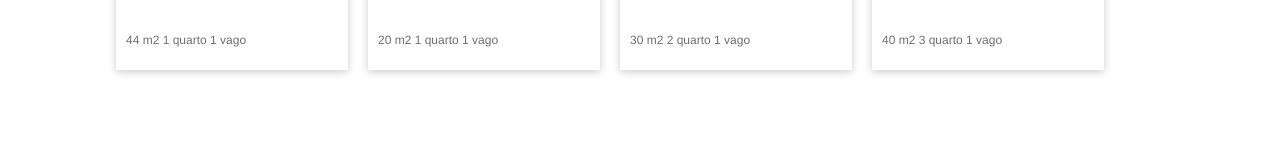
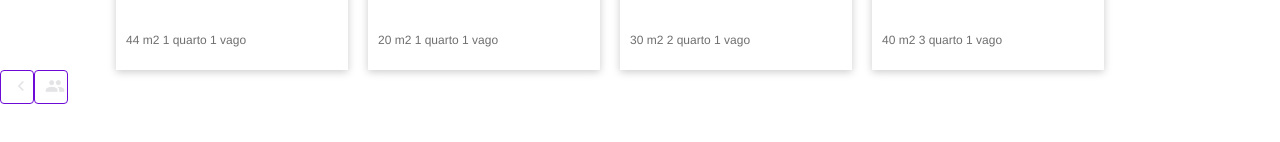
Before and after one commit to Isynopoulos1/react_challenge4, a React (Create React App) app: page / in a window 1280 px wide. Shown: the part 554-696 px from the top of the page. Built offline with nearby package versions, Linux system fonts and the light colour scheme.

Commit message:
styling the slider

```diff
--- a/public/index.html
+++ b/public/index.html
@@ -15,6 +15,11 @@
       user's mobile device or desktop. See https://developers.google.com/web/fundamentals/web-app-manifest/
     -->
     <link rel="manifest" href="%PUBLIC_URL%/manifest.json" />
+    <!-- LINK TO FONTS -->
+    <link
+      href="https://fonts.googleapis.com/icon?family=Material+Icons"
+      rel="stylesheet"
+    />
     <!--
       Notice the use of %PUBLIC_URL% in the tags above.
       It will be replaced with the URL of the `public` folder during the build.
--- /dev/null
+++ b/src/components/elements/Button/Button.js
@@ -0,0 +1,29 @@
+import React from "react";
+import PropTypes from "prop-types";
+
+import { BtnNav, BtnBack, IconStyle } from "./Button.styles";
+
+const Button = ({ icon, icon2 }) => {
+  return (
+    <BtnNav>
+      <BtnBack>
+        <IconStyle>{icon}</IconStyle>
+      </BtnBack>
+      <BtnBack>
+        <IconStyle>{icon2}</IconStyle>
+      </BtnBack>
+    </BtnNav>
+  );
+};
+
+Button.propTypes = {
+  icon: PropTypes.string,
+  icon2: PropTypes.string
+};
+
+Button.defaultProps = {
+  icon: "people",
+  icon2: "people"
+};
+
+export default Button;
--- /dev/null
+++ b/src/components/elements/Button/Button.styles.js
@@ -0,0 +1,27 @@
+import styled from "styled-components";
+
+export const BtnNav = styled.div`
+  display: flex;
+  width: 100%;
+  margin: 0;
+  width: 32px;
+  height: 32px;
+  font-size: 30px;
+`;
+
+export const BtnBack = styled.span`
+  width: 32px;
+  height: 32px;
+  border: 1px solid #6e0ad6;
+  border-radius: 4px;
+  background-color: white;
+  cursor: pointer;
+`;
+
+export const IconStyle = styled.i`
+  font-family: "Material Icons";
+  font-size: 20px;
+  color: #e4e3e6;
+  margin-right: 3px;
+  margin-left: 10px;
+`;
--- a/src/components/elements/Card/Card.js
+++ b/src/components/elements/Card/Card.js
@@ -10,7 +10,7 @@ const Card = ({ image, type, value, title }) => {
       <CardImage src={image} />
 
       <Tittle>
-        <h1>{title}</h1>
+        <p>{title}</p>
       </Tittle>
       <Price>
         <p>{type}</p>
--- a/src/components/elements/Items/Items.js
+++ b/src/components/elements/Items/Items.js
@@ -1,5 +1,4 @@
 import React from "react";
-import PropTypes from "prop-types";
 
 //IMPORT STYLES
 import { ItemsWrapper, ItemsTittle, Cards } from "./Items.styles";
--- a/src/components/layout/main/Main.js
+++ b/src/components/layout/main/Main.js
@@ -5,6 +5,7 @@ import { MainContainer, Tittle, MainText, Subtext } from "./Main.styles";
 
 //IMPORT COMPONENTS
 import Items from "../../elements/Items/Items";
+import Button from "../../elements/Button/Button";
 
 const Main = () => {
   return (
@@ -23,6 +24,7 @@ const Main = () => {
         </Tittle>
       </MainContainer>
       <Items />
+      <Button icon="chevron_left" icon2="people" />
     </main>
   );
 };
--- a/src/components/layout/main/Main.styles.js
+++ b/src/components/layout/main/Main.styles.js
@@ -6,6 +6,7 @@ export const MainContainer = styled.div`
   background-position: center 20%;
   background-size: cover;
   background-repeat: no-repeat;
+  background-color: #fff;
 `;
 export const Tittle = styled.div`
   position: relative;
```
